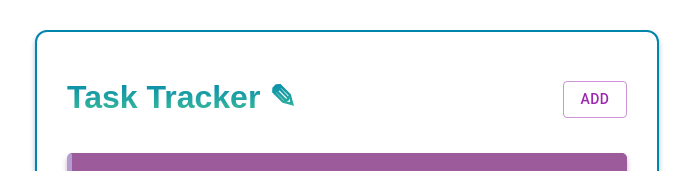
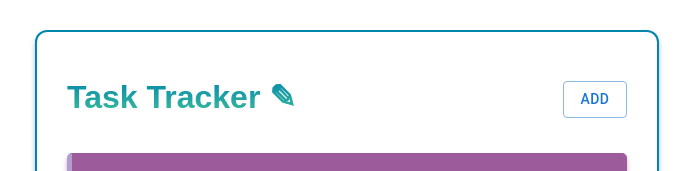
Before and after one commit to elenamarinaki/task-tracker, a React (Create React App) app: page / in a window 1280 px wide. Shown: the top 171 px of the page, without its empty margins (293-986 px from the left). Built offline with nearby package versions, Linux system fonts and the light colour scheme; a web font is replaced by a local one.

Commit message:
added conditional colour to the add task button

```diff
--- a/src/components/Header.jsx
+++ b/src/components/Header.jsx
@@ -9,7 +9,7 @@ const Header = ({ title, onAdd, showAdd }) => {
       <h1>{title}</h1>
       <Button
         variant='outlined'
-        color='secondary'
+        color={showAdd ? 'secondary' : 'primary'}
         // text={showAdd ? 'Close' : 'Add'}
         onClick={onAdd}
       >
```
